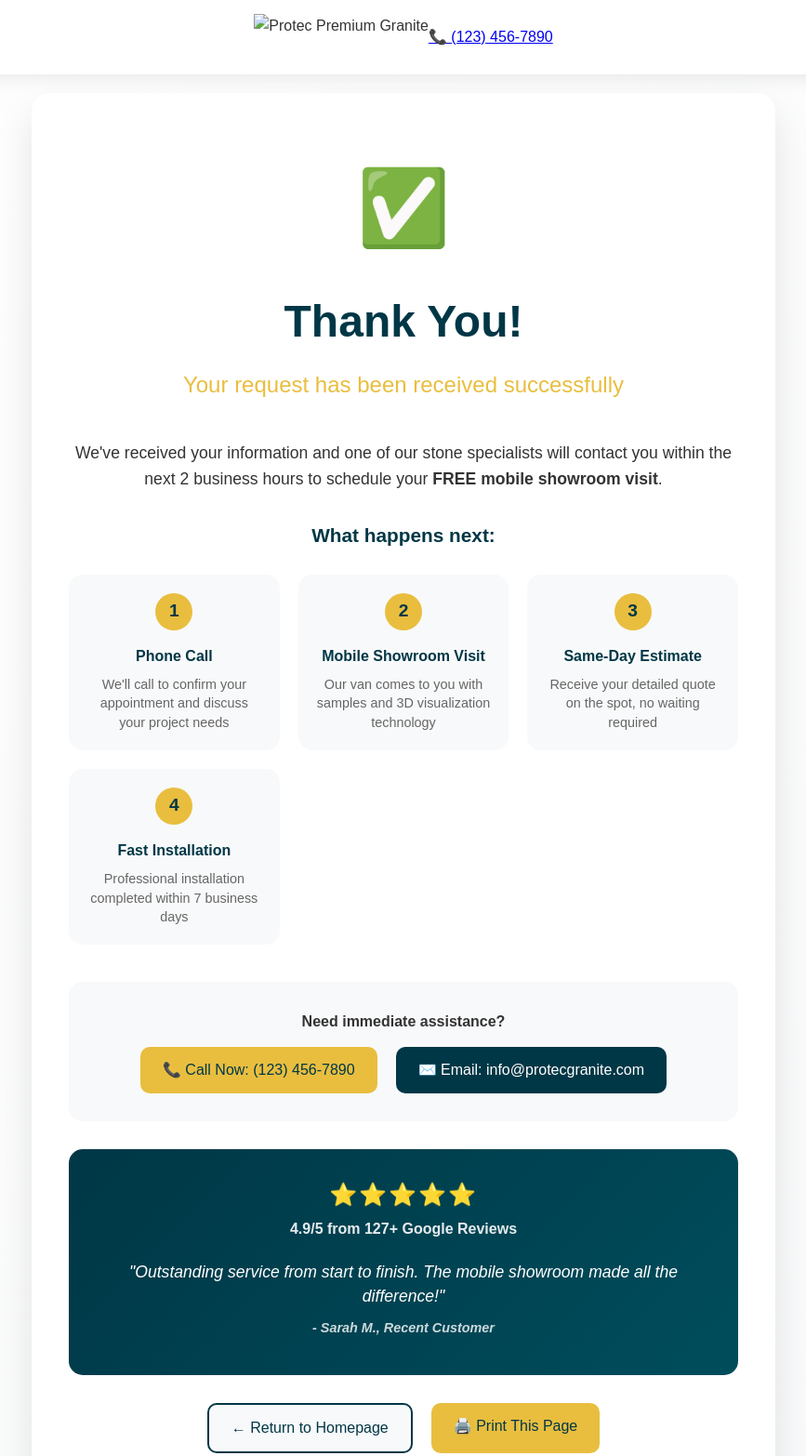
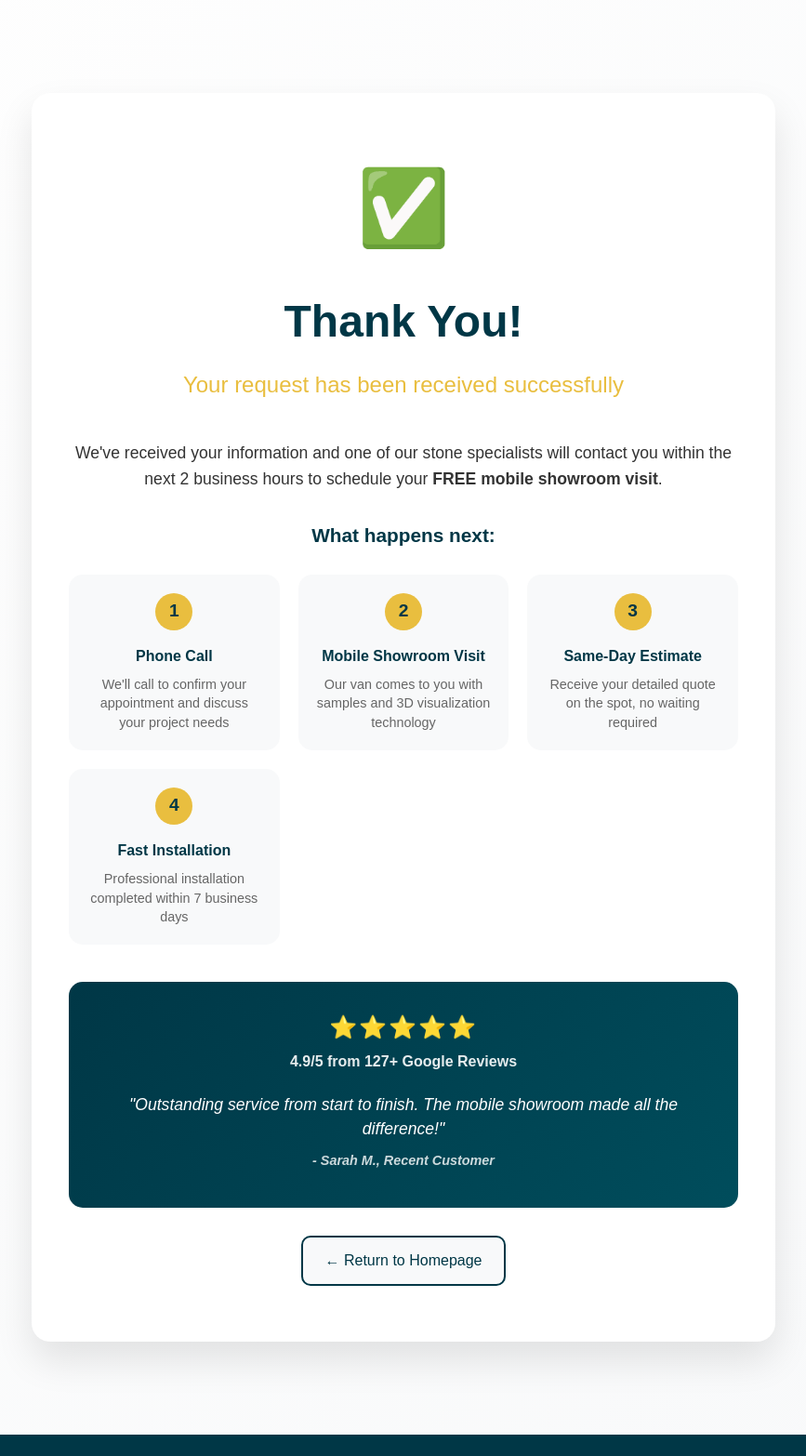
Before and after one commit to mediagrowthmkt-debug/LP-PROTEC-GRANITE-2, a plain HTML site: page thank-you.html in a window 1280 px wide. Shown: the top 1566 px of the page at 93% size, without its empty margins (206-1073 px from the left). Drawn offline with Linux system fonts and the light colour scheme.

Commit message:
Remove header and contact backup sections from thank you page; update footer logo and styling

```diff
--- a/thank-you.html
+++ b/thank-you.html
@@ -30,17 +30,7 @@
     </script>
 </head>
 <body>
-    <!-- Header -->
-    <header class="header">
-        <div class="container">
-            <div class="logo">
-                <img src="LOGO/protec-logo.png" alt="Protec Premium Granite" class="logo-img">
-            </div>
-            <div class="header-contact">
-                <a href="tel:+1234567890" class="phone-link">📞 (123) 456-7890</a>
-            </div>
-        </div>
-    </header>
+
 
     <!-- Thank You Section -->
     <section class="thank-you-section">
@@ -90,17 +80,7 @@
                     </div>
                 </div>
 
-                <div class="contact-backup">
-                    <p><strong>Need immediate assistance?</strong></p>
-                    <div class="contact-options">
-                        <a href="tel:+1234567890" class="contact-btn phone-btn">
-                            📞 Call Now: (123) 456-7890
-                        </a>
-                        <a href="mailto:info@protecgranite.com" class="contact-btn email-btn">
-                            ✉️ Email: info@protecgranite.com
-                        </a>
-                    </div>
-                </div>
+
 
                 <div class="social-proof">
                     <div class="rating-display">
@@ -115,7 +95,6 @@
 
                 <div class="return-options">
                     <a href="index.html" class="btn-secondary">← Return to Homepage</a>
-                    <a href="#" class="btn-primary" onclick="window.print()">🖨️ Print This Page</a>
                 </div>
             </div>
         </div>
@@ -126,11 +105,10 @@
         <div class="container">
             <div class="footer-content">
                 <div class="footer-logo">
-                    <img src="LOGO/protec-logo.png" alt="Protec Premium Granite" class="logo-img">
+                    <img src="LOGO/logomarca-protec.png" alt="Protec Premium Granite" class="logo-img" style="height: 60px; width: auto;">
                 </div>
                 <div class="footer-contact">
                     <p>&copy; 2024 Protec Premium Granite. All rights reserved.</p>
-                    <p>📍 Serving the Greater Miami Area | 📞 (123) 456-7890</p>
                 </div>
             </div>
         </div>
```
